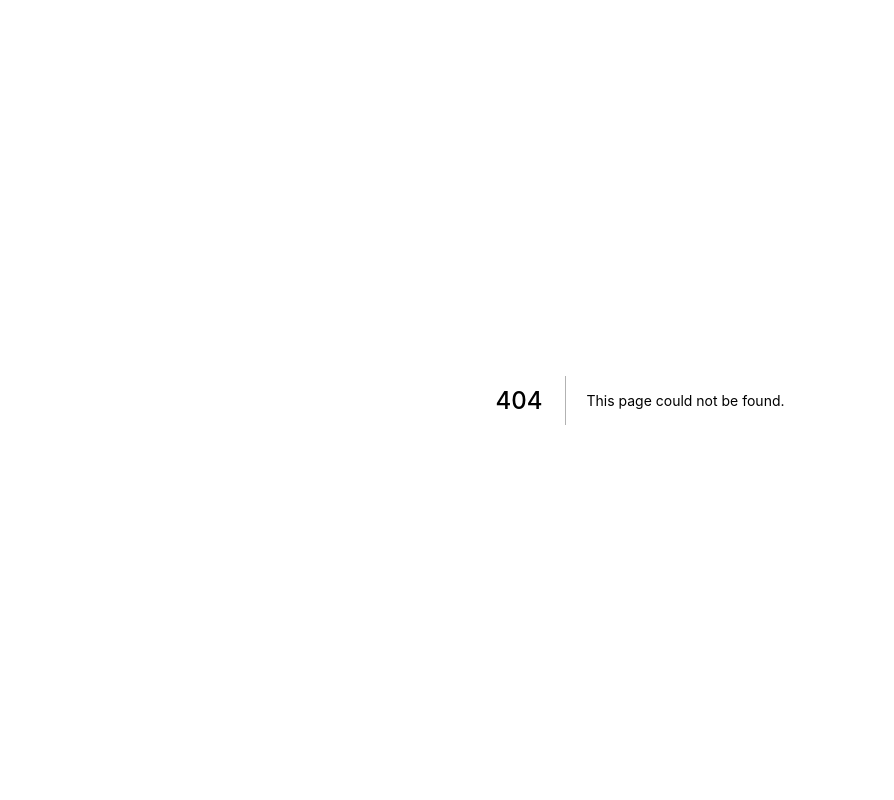
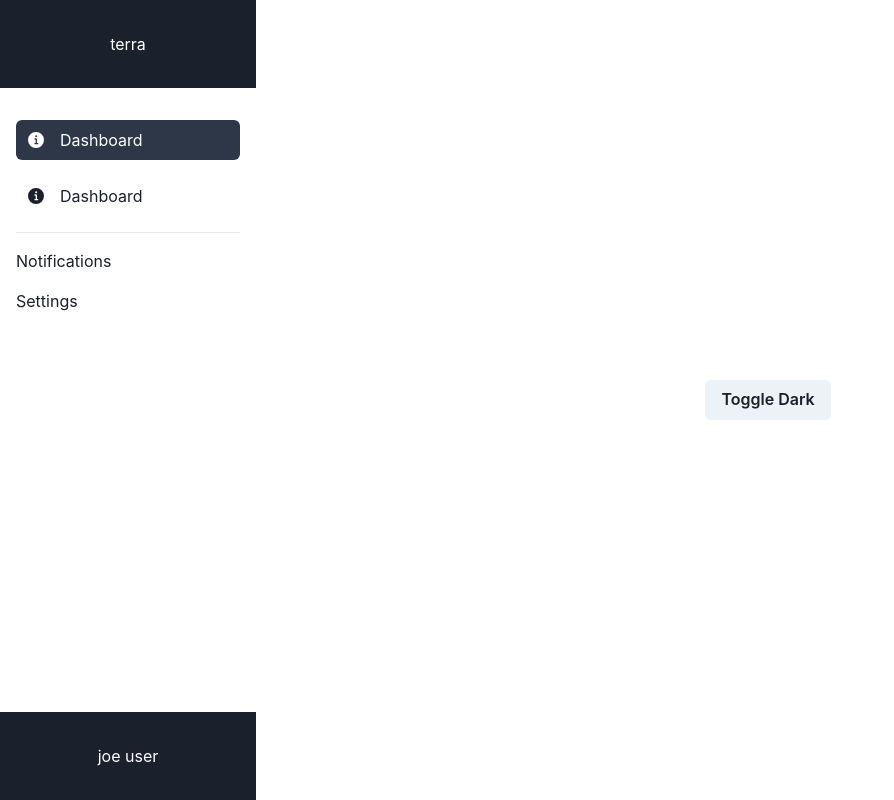
Before and after one commit to dtjv/terra, a Next.js app in the folder web/: page /dashboard in a window 1280 px wide. Before the commit this address had no page. Shown: the whole page, without its empty margins (0-894 px from the left). Built offline with nearby package versions, Linux system fonts and the light colour scheme.

Commit message:
Render dashboard sidebar [wip]

```diff
--- /dev/null
+++ b/web/src/pages/dashboard.tsx
@@ -0,0 +1,85 @@
+import * as React from 'react'
+import {
+  Button,
+  Text,
+  Box,
+  Flex,
+  Stack,
+  StackDivider,
+  HStack,
+  useColorMode,
+} from '@chakra-ui/react'
+import { InfoIcon } from '@chakra-ui/icons'
+
+const ToggleColorMode: React.FC = () => {
+  const { colorMode, toggleColorMode } = useColorMode()
+  return (
+    <header>
+      <Button onClick={toggleColorMode}>
+        Toggle {colorMode === 'light' ? 'Dark' : 'Light'}
+      </Button>
+    </header>
+  )
+}
+
+const Dashboard: React.FC = () => {
+  return (
+    <Flex h="100vh" position="relative">
+      <Box w="2xs" h="100%">
+        <Flex direction="column" h="100%">
+          <Box bg="gray.800" p={8} color="white" textAlign="center">
+            terra
+          </Box>
+          <Box flex="1 1 0" pt={8} px={4}>
+            <Stack
+              divider={<StackDivider borderColor="gray.200" />}
+              spacing={4}
+            >
+              <Stack spacing={4}>
+                <HStack
+                  spacing={4}
+                  cursor="pointer"
+                  px={3}
+                  py={2}
+                  borderRadius="md"
+                  bg="gray.700"
+                  color="white"
+                >
+                  <InfoIcon />
+                  <Text> Dashboard </Text>
+                </HStack>
+                <HStack
+                  spacing={4}
+                  cursor="pointer"
+                  px={3}
+                  py={2}
+                  borderRadius="md"
+                  _hover={{
+                    bg: 'gray.700',
+                    color: 'white',
+                  }}
+                  transition="all 0.3s ease 0s"
+                >
+                  <InfoIcon />
+                  <Text> Dashboard </Text>
+                </HStack>
+              </Stack>
+              <Stack spacing={4}>
+                <Box>Notifications</Box>
+                <Box>Settings</Box>
+              </Stack>
+            </Stack>
+          </Box>
+          <Box bg="gray.800" p={8} color="white" textAlign="center">
+            joe user
+          </Box>
+        </Flex>
+      </Box>
+      <Flex flex="1 1 0" align="center" justifyContent="center">
+        <ToggleColorMode />
+      </Flex>
+    </Flex>
+  )
+}
+
+export default Dashboard
```
